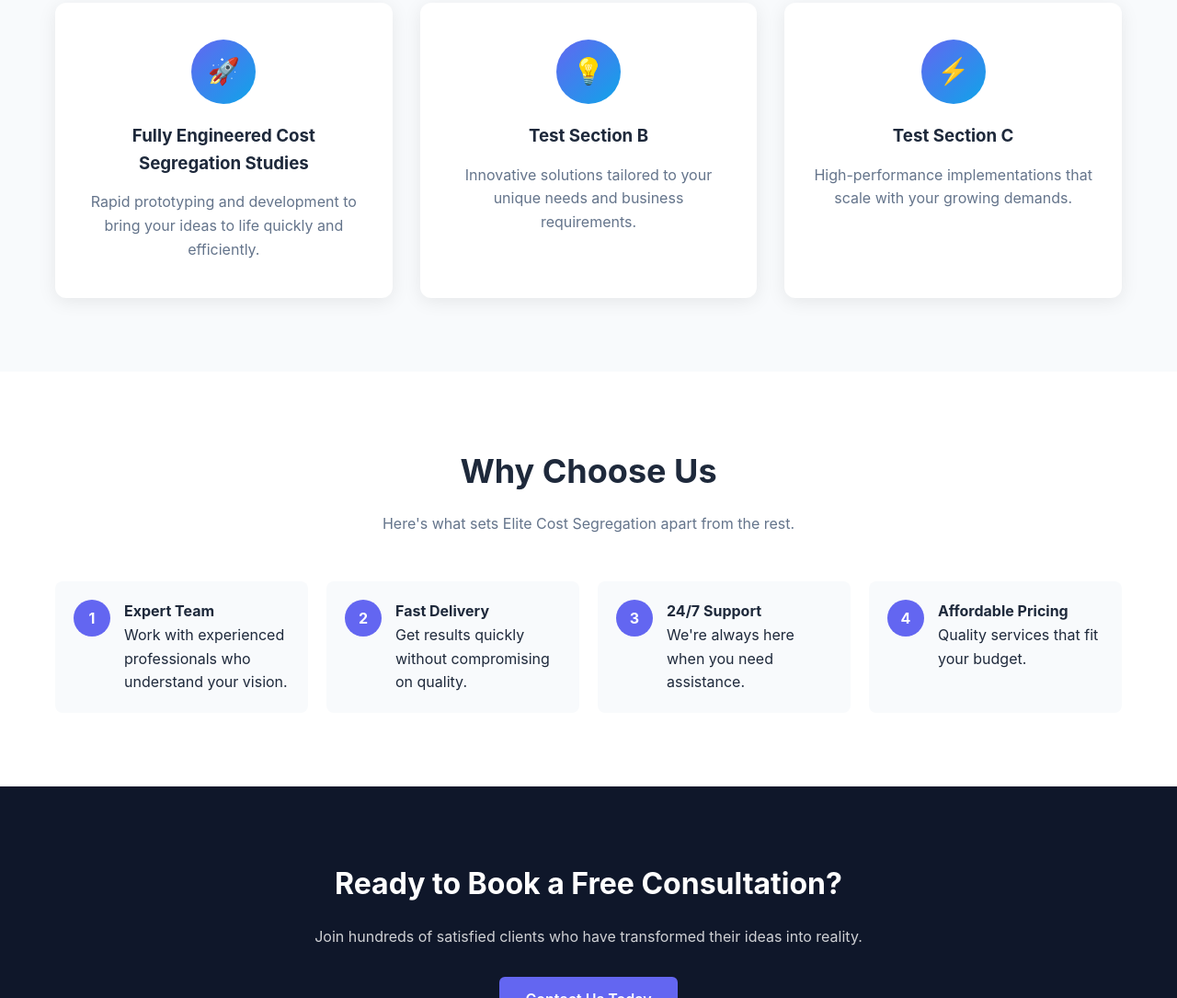
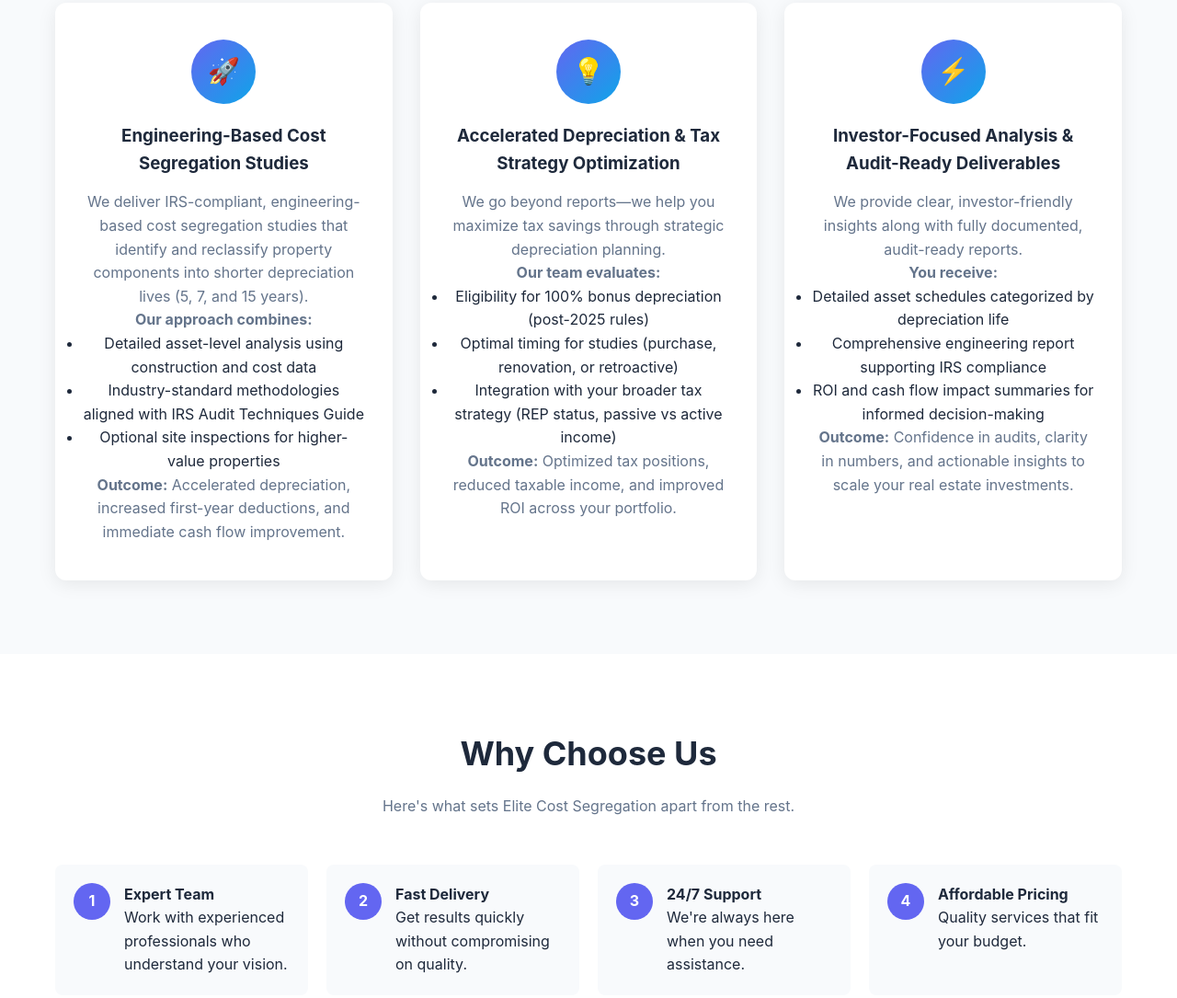
Before and after one commit to vedigaurav/eliteCostSeg, a plain HTML site: page index.html in a window 1280 px wide. Shown: the part 796-1881 px from the top of the page at 92% size. Drawn offline with Linux system fonts and the light colour scheme.

Commit message:
removed test section, and added relevant verbiage

```diff
--- a/index.html
+++ b/index.html
@@ -52,20 +52,41 @@
             <div class="feature-grid">
                 <div class="feature-card">
                     <div class="feature-icon">🚀</div>
-                    <h3>Fully Engineered Cost Segregation Studies</h3>
-                    <p>Rapid prototyping and development to bring your ideas to life quickly and efficiently.</p>
+                    <h3>Engineering-Based Cost Segregation Studies</h3>
+                    <p>We deliver IRS-compliant, engineering-based cost segregation studies that identify and reclassify property components into shorter depreciation lives (5, 7, and 15 years).</p>
+                    <p><strong>Our approach combines:</strong></p>
+                    <ul>
+                        <li>Detailed asset-level analysis using construction and cost data</li>
+                        <li>Industry-standard methodologies aligned with IRS Audit Techniques Guide</li>
+                        <li>Optional site inspections for higher-value properties</li>
+                    </ul>
+                    <p><strong>Outcome:</strong> Accelerated depreciation, increased first-year deductions, and immediate cash flow improvement.</p>
                 </div>
 
                 <div class="feature-card">
                     <div class="feature-icon">💡</div>
-                    <h3>Test Section B</h3>
-                    <p>Innovative solutions tailored to your unique needs and business requirements.</p>
+                    <h3>Accelerated Depreciation & Tax Strategy Optimization</h3>
+                    <p>We go beyond reports—we help you maximize tax savings through strategic depreciation planning.</p>
+                    <p><strong>Our team evaluates:</strong></p>
+                    <ul>
+                        <li>Eligibility for 100% bonus depreciation (post-2025 rules)</li>
+                        <li>Optimal timing for studies (purchase, renovation, or retroactive)</li>
+                        <li>Integration with your broader tax strategy (REP status, passive vs active income)</li>
+                    </ul>
+                    <p><strong>Outcome:</strong> Optimized tax positions, reduced taxable income, and improved ROI across your portfolio.</p>
                 </div>
 
                 <div class="feature-card">
                     <div class="feature-icon">⚡</div>
-                    <h3>Test Section C</h3>
-                    <p>High-performance implementations that scale with your growing demands.</p>
+                    <h3>Investor-Focused Analysis & Audit-Ready Deliverables</h3>
+                    <p>We provide clear, investor-friendly insights along with fully documented, audit-ready reports.</p>
+                    <p><strong>You receive:</strong></p>
+                    <ul>
+                        <li>Detailed asset schedules categorized by depreciation life</li>
+                        <li>Comprehensive engineering report supporting IRS compliance</li>
+                        <li>ROI and cash flow impact summaries for informed decision-making</li>
+                    </ul>
+                    <p><strong>Outcome:</strong> Confidence in audits, clarity in numbers, and actionable insights to scale your real estate investments.</p>
                 </div>
             </div>
         </div>
@@ -119,7 +140,6 @@
     <section class="section cta">
         <div class="container">
             <h2>Ready to Book a Free Consultation?</h2>
-            <p>Join hundreds of satisfied clients who have transformed their ideas into reality.</p>
             <a href="contact.html" class="btn btn-primary">Contact Us Today</a>
         </div>
     </section>
```
